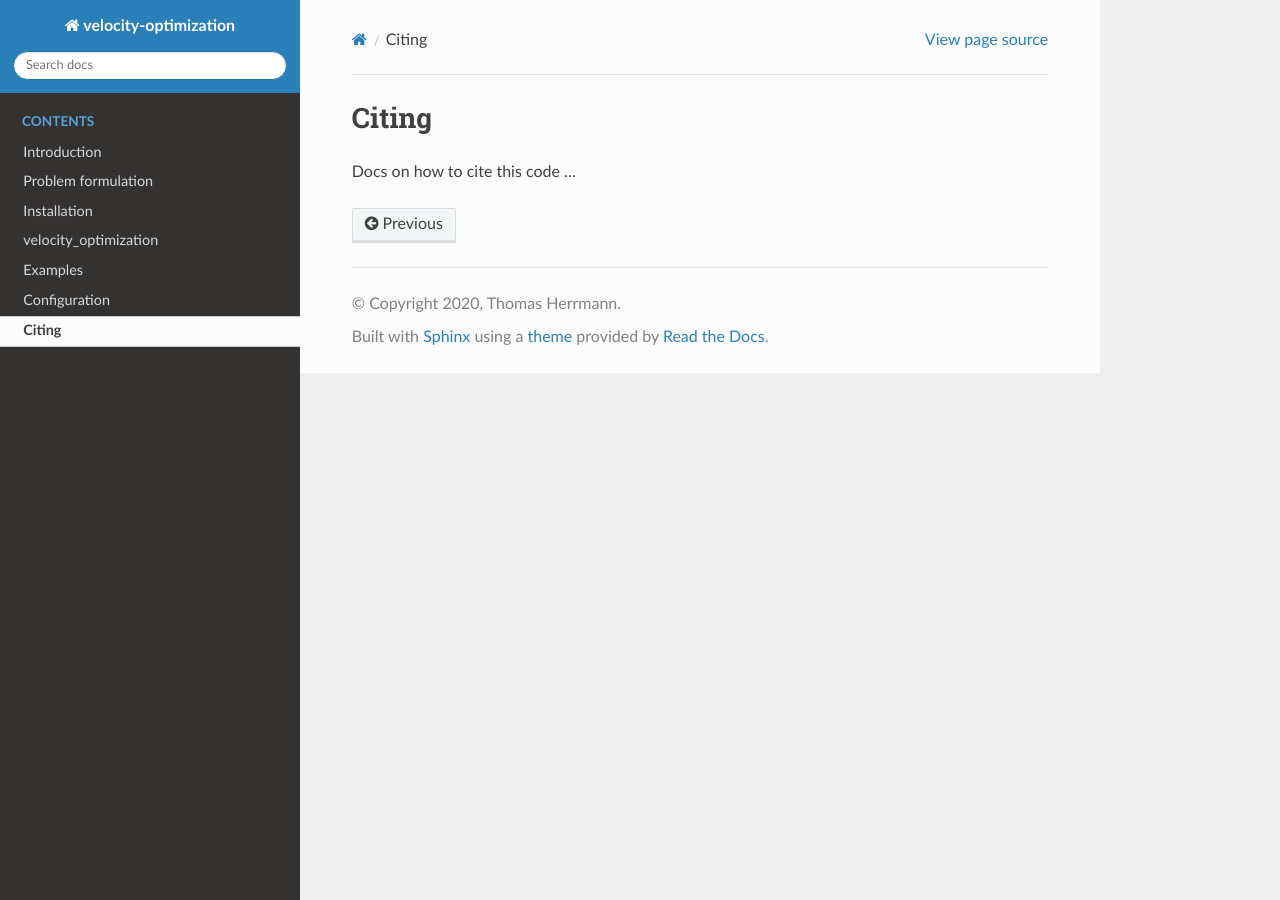
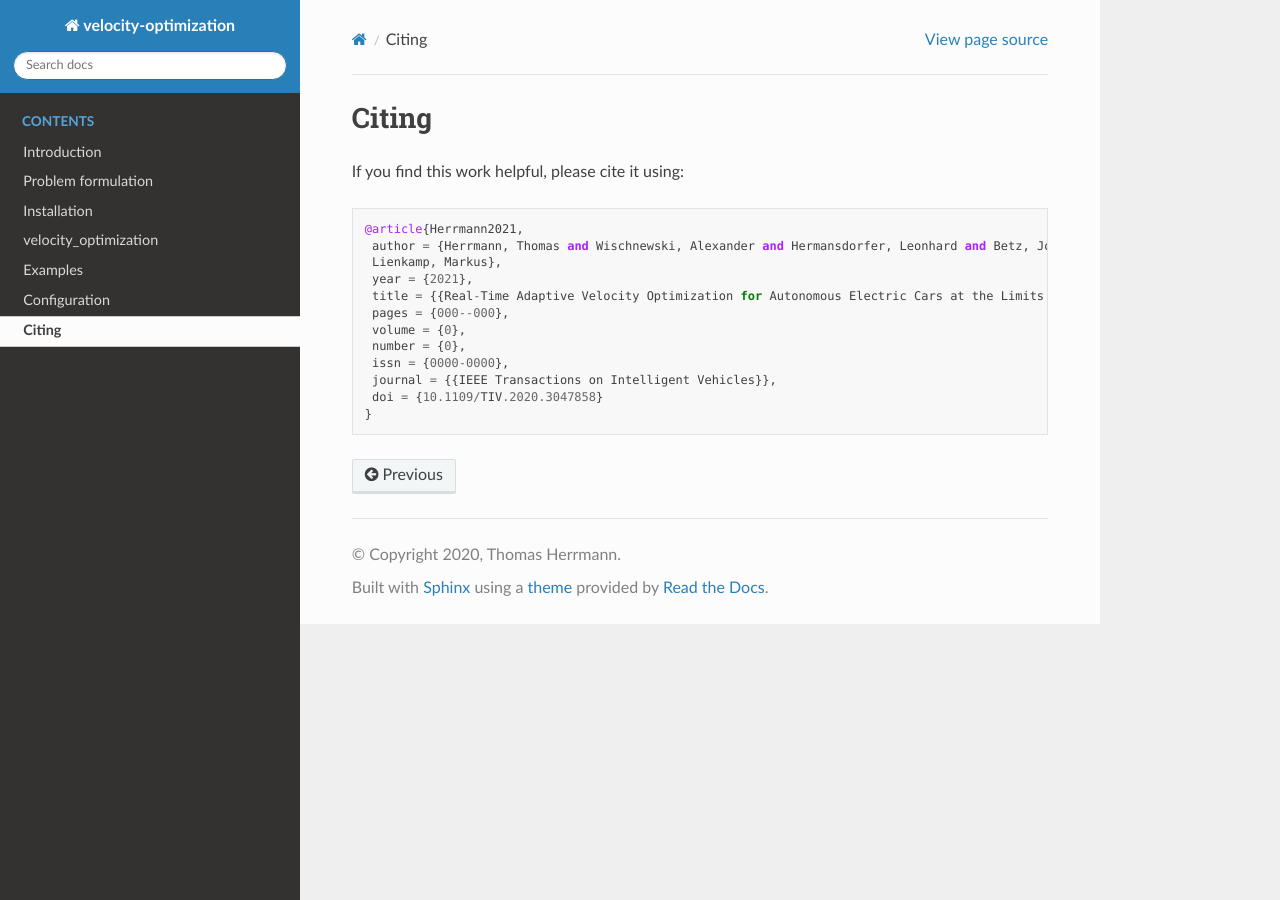
Before and after one commit to TUMFTM/velocity_optimization, a Sphinx documentation site: the page built from docs/source/citing.rst, in a window 1280 px wide. Built offline with Sphinx 7.4.7 and the Read the Docs theme 2.0.0, drawn with Linux system fonts in a browser that asks for light colours.

Commit message:
Update docs

```diff
--- a/docs/source/citing.rst
+++ b/docs/source/citing.rst
@@ -1,4 +1,17 @@
 Citing
 ============
 
-Docs on how to cite this code ...
+If you find this work helpful, please cite it using::
+
+    @article{Herrmann2021,
+     author = {Herrmann, Thomas and Wischnewski, Alexander and Hermansdorfer, Leonhard and Betz, Johannes and
+     Lienkamp, Markus},
+     year = {2021},
+     title = {{Real-Time Adaptive Velocity Optimization for Autonomous Electric Cars at the Limits of Handling}},
+     pages = {000--000},
+     volume = {0},
+     number = {0},
+     issn = {0000-0000},
+     journal = {{IEEE Transactions on Intelligent Vehicles}},
+     doi = {10.1109/TIV.2020.3047858}
+    }
--- a/docs/source/configuration.rst
+++ b/docs/source/configuration.rst
@@ -1,7 +1,7 @@
 Configuration
 =============
 
-The velocity planner is parametrized using some configuraiton scripts. Adapt the paths to your own configuration scripts
+The velocity planner is parametrized using some configuration scripts. Adapt the paths to your own configuration scripts
 as shown in the `examples`-section of this documentation. An example configuration-script can be found in this package
 in `velocity_optimization/params/sqp_config.ini`. Simply copy this file to any location on your machine. You may want
 to adapt the following vehicle parameters:
```
